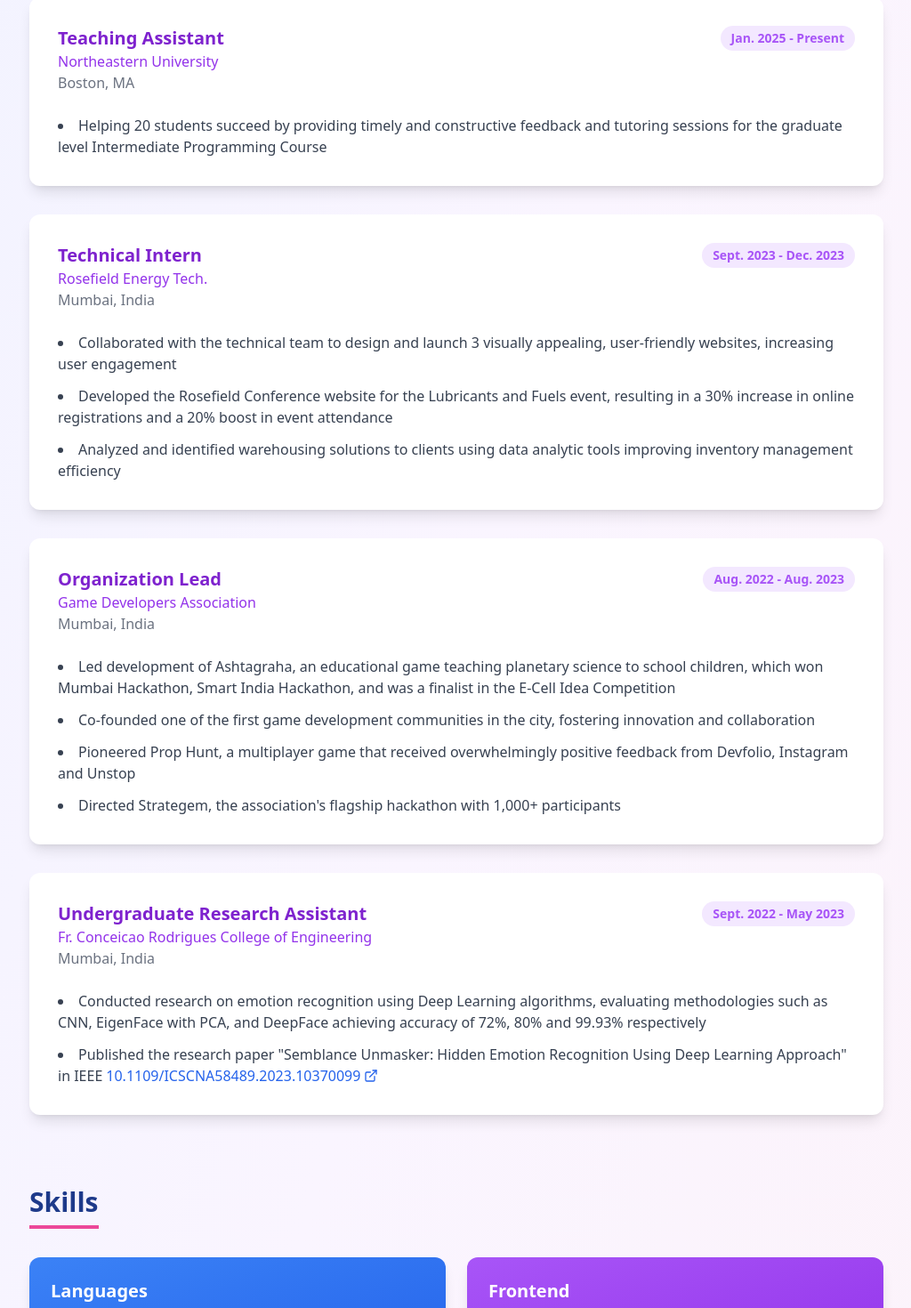
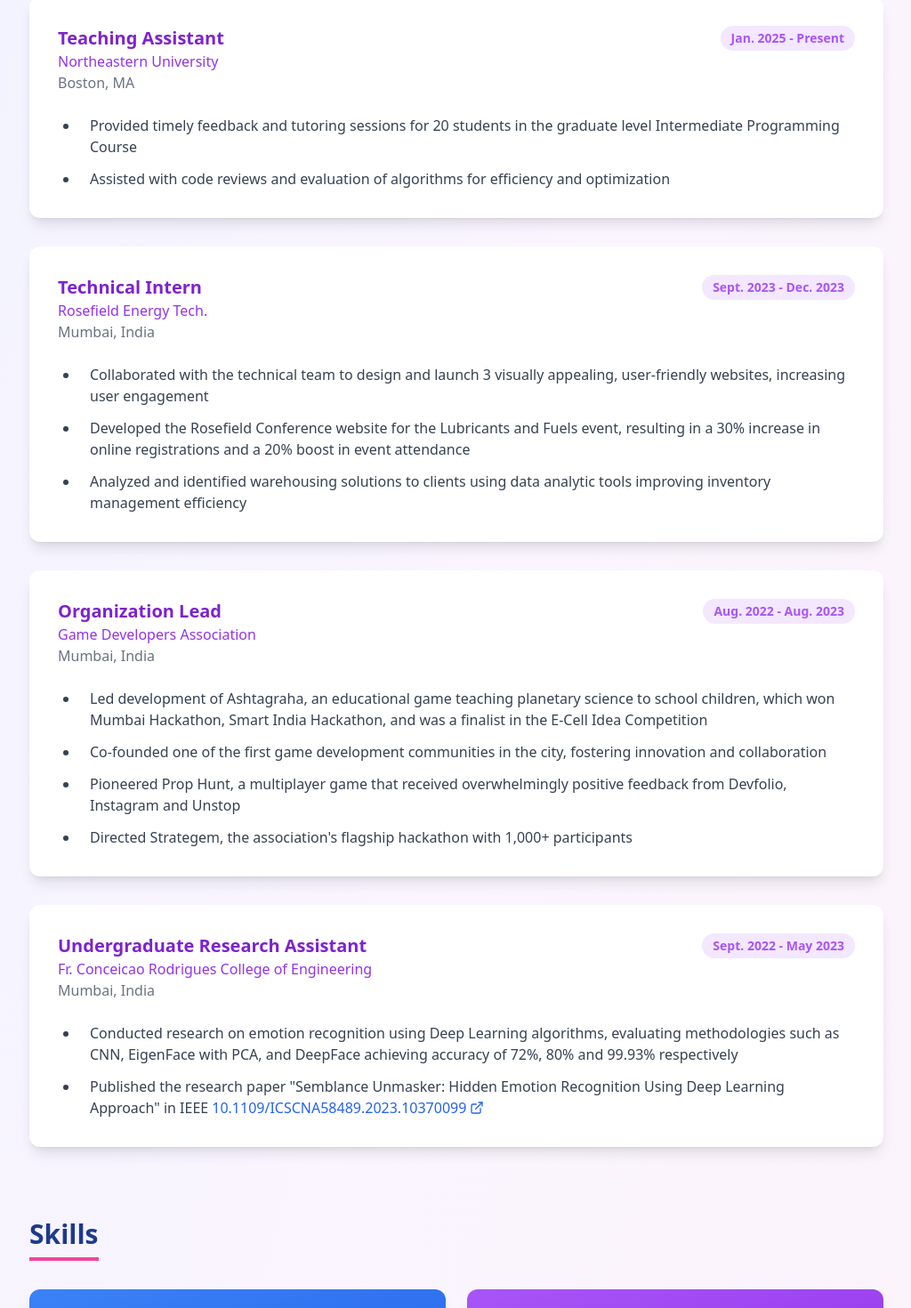
Before and after one commit to SahilBane2002/Portfolio, a React (Vite) app: page / in a window 1280 px wide. Shown: the part 1560-3030 px from the top of the page at 89% size, without its empty margins (127-1151 px from the left). Built offline with nearby package versions, Linux system fonts and the light colour scheme.

Commit message:
Updated Readme

```diff
--- a/src/App.tsx
+++ b/src/App.tsx
@@ -446,8 +446,13 @@
         </div>
         <span className="text-sm font-semibold text-purple-500 bg-purple-100 px-3 py-1 rounded-full">Jan. 2025 - Present</span>
       </div>
-              <ul className="mt-6 text-gray-700 list-disc list-inside space-y-3">
-                <li>Helping 20 students succeed by providing timely and constructive feedback and tutoring sessions for the graduate level Intermediate Programming Course</li>
+      <ul className="mt-6 text-gray-700 space-y-3 ml-6 list-disc">
+        <li className="pl-1">
+          <div className="ml-2">Provided timely feedback and tutoring sessions for 20 students in the graduate level Intermediate Programming Course</div>
+        </li>
+        <li className="pl-1">
+          <div className="ml-2">Assisted with code reviews and evaluation of algorithms for efficiency and optimization</div>
+        </li>
       </ul>
     </div>
 
@@ -460,10 +465,16 @@
         </div>
         <span className="text-sm font-semibold text-purple-500 bg-purple-100 px-3 py-1 rounded-full">Sept. 2023 - Dec. 2023</span>
       </div>
-              <ul className="mt-6 text-gray-700 list-disc list-inside space-y-3">
-                <li>Collaborated with the technical team to design and launch 3 visually appealing, user-friendly websites, increasing user engagement</li>
-                <li>Developed the Rosefield Conference website for the Lubricants and Fuels event, resulting in a 30% increase in online registrations and a 20% boost in event attendance</li>
-                <li>Analyzed and identified warehousing solutions to clients using data analytic tools improving inventory management efficiency</li>
+      <ul className="mt-6 text-gray-700 space-y-3 ml-6 list-disc">
+        <li className="pl-1">
+          <div className="ml-2">Collaborated with the technical team to design and launch 3 visually appealing, user-friendly websites, increasing user engagement</div>
+        </li>
+        <li className="pl-1">
+          <div className="ml-2">Developed the Rosefield Conference website for the Lubricants and Fuels event, resulting in a 30% increase in online registrations and a 20% boost in event attendance</div>
+        </li>
+        <li className="pl-1">
+          <div className="ml-2">Analyzed and identified warehousing solutions to clients using data analytic tools improving inventory management efficiency</div>
+        </li>
       </ul>
     </div>
 
@@ -476,11 +487,19 @@
         </div>
         <span className="text-sm font-semibold text-purple-500 bg-purple-100 px-3 py-1 rounded-full">Aug. 2022 - Aug. 2023</span>
       </div>
-              <ul className="mt-6 text-gray-700 list-disc list-inside space-y-3">
-                <li>Led development of Ashtagraha, an educational game teaching planetary science to school children, which won Mumbai Hackathon, Smart India Hackathon, and was a finalist in the E-Cell Idea Competition</li>
-                <li>Co-founded one of the first game development communities in the city, fostering innovation and collaboration</li>
-                <li>Pioneered Prop Hunt, a multiplayer game that received overwhelmingly positive feedback from Devfolio, Instagram and Unstop</li>
-                <li>Directed Strategem, the association's flagship hackathon with 1,000+ participants</li>
+      <ul className="mt-6 text-gray-700 space-y-3 ml-6 list-disc">
+        <li className="pl-1">
+          <div className="ml-2">Led development of Ashtagraha, an educational game teaching planetary science to school children, which won Mumbai Hackathon, Smart India Hackathon, and was a finalist in the E-Cell Idea Competition</div>
+        </li>
+        <li className="pl-1">
+          <div className="ml-2">Co-founded one of the first game development communities in the city, fostering innovation and collaboration</div>
+        </li>
+        <li className="pl-1">
+          <div className="ml-2">Pioneered Prop Hunt, a multiplayer game that received overwhelmingly positive feedback from Devfolio, Instagram and Unstop</div>
+        </li>
+        <li className="pl-1">
+          <div className="ml-2">Directed Strategem, the association's flagship hackathon with 1,000+ participants</div>
+        </li>
       </ul>
     </div>
 
@@ -493,13 +512,17 @@
         </div>
         <span className="text-sm font-semibold text-purple-500 bg-purple-100 px-3 py-1 rounded-full">Sept. 2022 - May 2023</span>
       </div>
-              <ul className="mt-6 text-gray-700 list-disc list-inside space-y-3">
-                <li>Conducted research on emotion recognition using Deep Learning algorithms, evaluating methodologies such as CNN, EigenFace with PCA, and DeepFace achieving accuracy of 72%, 80% and 99.93% respectively</li>
-                <li>Published the research paper "Semblance Unmasker: Hidden Emotion Recognition Using Deep Learning Approach" in IEEE
+      <ul className="mt-6 text-gray-700 space-y-3 ml-6 list-disc">
+        <li className="pl-1">
+          <div className="ml-2">Conducted research on emotion recognition using Deep Learning algorithms, evaluating methodologies such as CNN, EigenFace with PCA, and DeepFace achieving accuracy of 72%, 80% and 99.93% respectively</div>
+        </li>
+        <li className="pl-1">
+          <div className="ml-2">Published the research paper "Semblance Unmasker: Hidden Emotion Recognition Using Deep Learning Approach" in IEEE
             <a href="https://ieeexplore.ieee.org/document/10370099" className="text-blue-600 hover:text-blue-800 ml-1 inline-flex items-center">
               10.1109/ICSCNA58489.2023.10370099
               <ExternalLink className="h-4 w-4 ml-1" />
             </a>
+          </div>
         </li>
       </ul>
     </div>
@@ -543,7 +566,7 @@
             <div className="bg-gradient-to-br from-purple-500 to-purple-600 p-6 rounded-xl shadow-lg text-white transform hover:scale-[1.02] transition-transform duration-300">
               <h3 className="font-bold text-xl mb-3">AI & ML</h3>
               <div className="text-purple-100">
-                OpenCV, Scikit-Learn, PyTorch
+                OpenCV, Scikit-Learn, PyTorch, TenserFlow
               </div>
             </div>
             <div className="bg-gradient-to-br from-pink-500 to-pink-600 p-6 rounded-xl shadow-lg text-white transform hover:scale-[1.02] transition-transform duration-300">
@@ -574,7 +597,7 @@
                 Designed genetic and local search algorithms to optimize urban connectivity, improving emergency response times by 50%. Implemented a constraint-driven cost function for a grid environment, enhancing A* pathfinding to follow predefined movement rules with 100% accuracy.
               </p>
               <div className="flex space-x-6">
-                <a href="#" className="text-blue-600 hover:text-blue-800 font-semibold hover:underline">View Project</a>
+                <a href="https://github.com/Jithin-Veeragandham/ai-city-architect" className="text-blue-600 hover:text-blue-800 font-semibold hover:underline">View Project</a>
               </div>
             </div>
 
```
Lines whose indentation alone changed are shown as unchanged.
